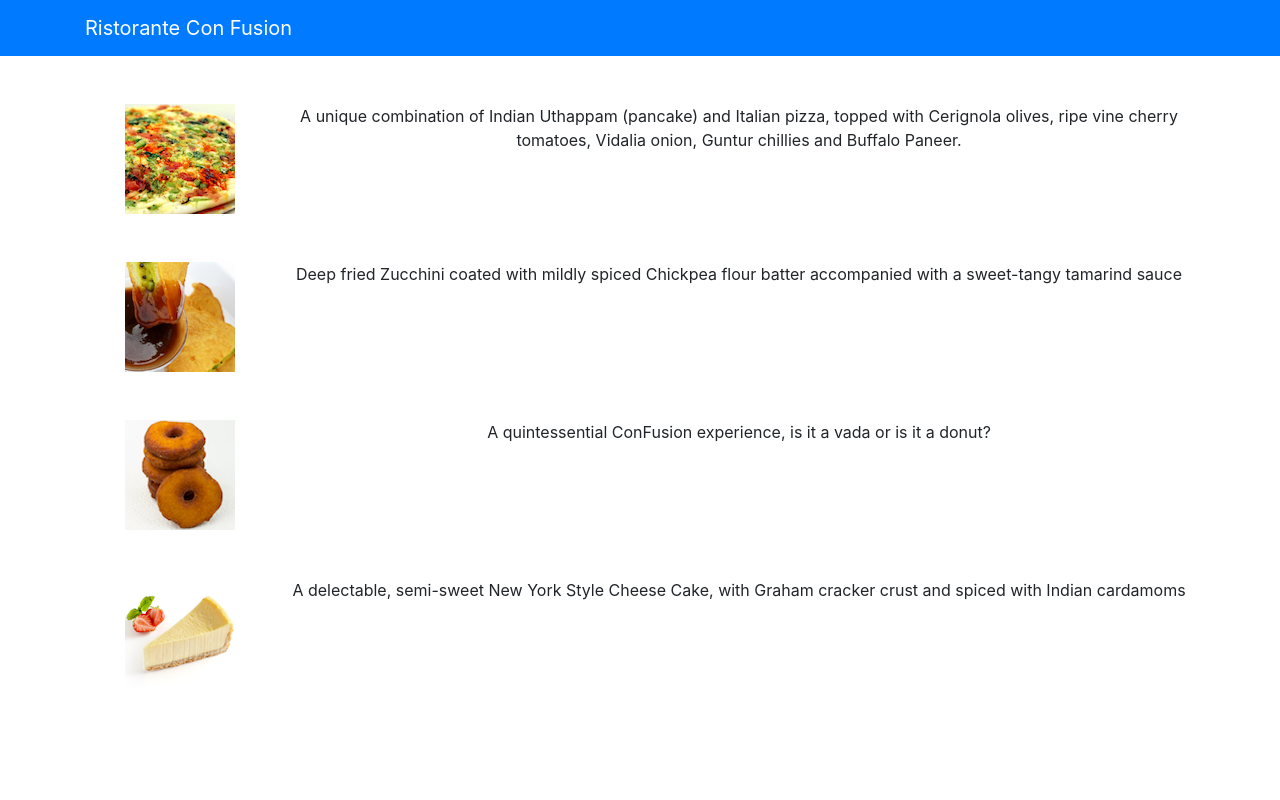
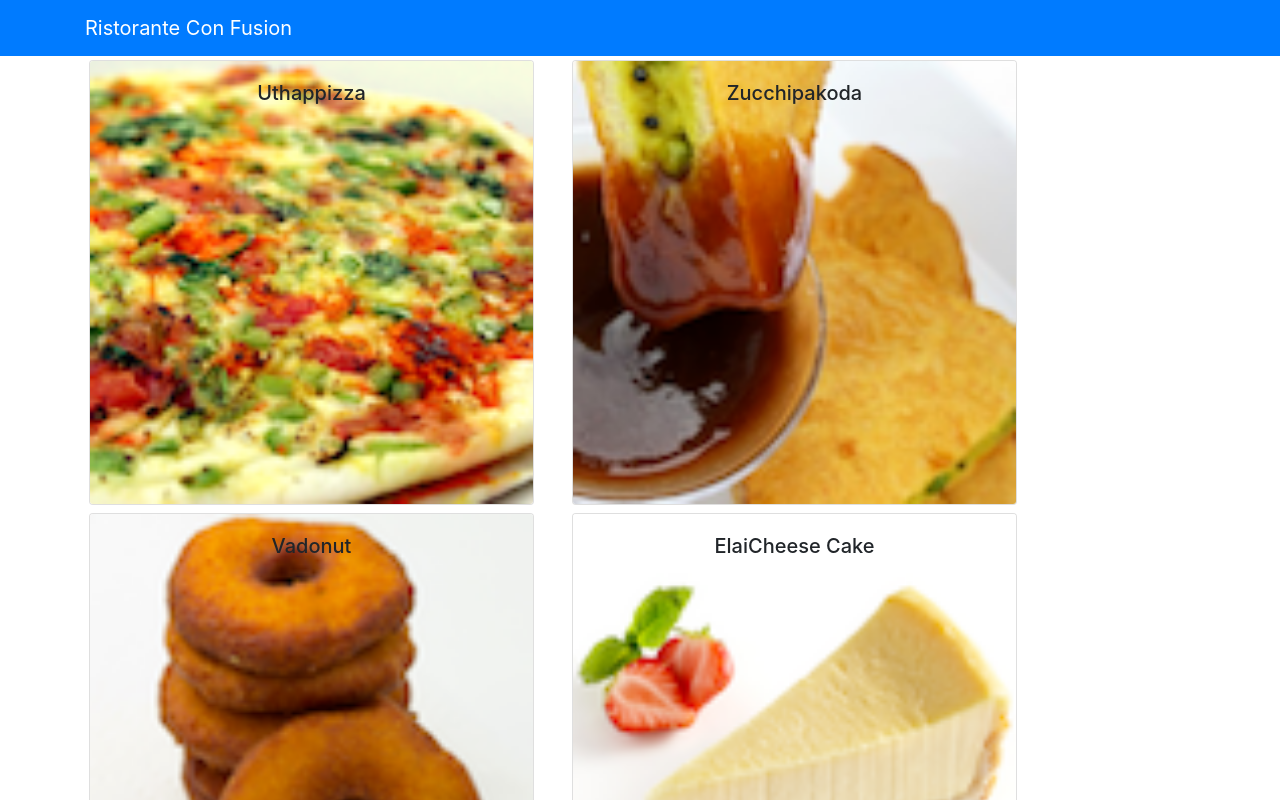
Before and after one commit to Light0617/React_food_app, a React (Create React App) app: page / in a window 1280 px wide. Shown: the top 800 px of the page. Built offline with nearby package versions, Linux system fonts and the light colour scheme.

Commit message:
Components Part 2

```diff
--- a/src/App.js
+++ b/src/App.js
@@ -2,9 +2,16 @@
 import logo from './logo.svg';
 import { Navbar, NavbarBrand } from 'reactstrap';
 import Menu from './components/MenuComponent';
+import { DISHES } from './shared/dishes';
 import './App.css';
 
 class App extends Component {
+  constructor(props) {
+      super(props);
+      this.state = {
+        dishes: DISHES
+      };
+  }
   render() {
     return (
       <div className="App">
@@ -13,7 +20,7 @@
             <NavbarBrand href="/">Ristorante Con Fusion</NavbarBrand>
           </div>
         </Navbar>
-        <Menu/>
+        <Menu dishes = {this.state.dishes}/>
       </div>
     );
   }
--- a/src/components/MenuComponent.js
+++ b/src/components/MenuComponent.js
@@ -1,59 +1,49 @@
 import React, { Component } from 'react';
 import { Media } from 'reactstrap';
+import { Card, CardImg, CardImgOverlay, CardText, CardBody,
+    CardTitle } from 'reactstrap';
 
 class Menu extends Component {
     constructor(props) {
         super(props);
         this.state = {
-            dishes: [
-                {
-                  id: 0,
-                  name:'Uthappizza',
-                  image: 'assets/images/uthappizza.png',
-                  category: 'mains',
-                  label:'Hot',
-                  price:'4.99',
-                  description:'A unique combination of Indian Uthappam (pancake) and Italian pizza, topped with Cerignola olives, ripe vine cherry tomatoes, Vidalia onion, Guntur chillies and Buffalo Paneer.'                        },
-               {
-                  id: 1,
-                  name:'Zucchipakoda',
-                  image: 'assets/images/zucchipakoda.png',
-                  category: 'appetizer',
-                  label:'',
-                  price:'1.99',
-                  description:'Deep fried Zucchini coated with mildly spiced Chickpea flour batter accompanied with a sweet-tangy tamarind sauce'                        },
-               {
-                  id: 2,
-                  name:'Vadonut',
-                  image: 'assets/images/vadonut.png',
-                  category: 'appetizer',
-                  label:'New',
-                  price:'1.99',
-                  description:'A quintessential ConFusion experience, is it a vada or is it a donut?'                        },
-               {
-                  id: 3,
-                  name:'ElaiCheese Cake',
-                  image: 'assets/images/elaicheesecake.png',
-                  category: 'dessert',
-                  label:'',
-                  price:'2.99',
-                  description:'A delectable, semi-sweet New York Style Cheese Cake, with Graham cracker crust and spiced with Indian cardamoms'                        }
-            ],
-        };
+            selectedDish: null
+        }
+    }
+
+    onDishSelect(dish) {
+        this.setState({selectedDish : dish});
+    };
+
+    renderDish(dish){
+        if(dish != null) {
+            return (
+                <Card>
+                    <CardImg top src={dish.image} alt={dish.name}/>
+                    <CardBody>
+                        <CardTitle> {dish.name} </CardTitle>
+                        <CardText> {dish.description} </CardText>
+                    </CardBody>
+                </Card>
+            );
+        } else {
+            return (
+                <div></div>
+            );
+        }
     }
 
     render() {
-        const menu = this.state.dishes.map((dish) => {
+        const menu = this.props.dishes.map((dish) => {
             return (
-                <div key={dish.id} className='col-12 mt-5'>
-                    <Media tag='li'>
-                        <Media left middle>
-                            <Media object src={dish.image} alt={dish.name}/>
-                        </Media>
-                        <Media body className="ml-5">
-                            <p>{dish.description}</p>
-                        </Media>
-                    </Media>
+                <div className="col-12 col-md-5 m-1">
+                    <Card key={dish.id}
+                        onClick={() => this.onDishSelect(dish)}>
+                        <CardImg width="100%" src={dish.image} alt={dish.name} />
+                        <CardImgOverlay>
+                            <CardTitle>{dish.name}</CardTitle>
+                        </CardImgOverlay>
+                    </Card>
                 </div>
             );
         });
@@ -61,9 +51,12 @@
         return (
             <div className="container">
                 <div className="row">
-                    <Media list>
-                        {menu}
-                    </Media>
+                    {menu}
+                </div>
+                <div className="row">
+                    <div className="col-12 col-md-5 m-1">
+                        {this.renderDish(this.state.selectedDish)}
+                    </div>
                 </div>
             </div>
         );
--- /dev/null
+++ b/src/shared/dishes.js
@@ -0,0 +1,186 @@
+export const DISHES =
+    [
+        {
+        id: 0,
+        name:'Uthappizza',
+        image: 'assets/images/uthappizza.png',
+        category: 'mains',
+        label:'Hot',
+        price:'4.99',
+        description:'A unique combination of Indian Uthappam (pancake) and Italian pizza, topped with Cerignola olives, ripe vine cherry tomatoes, Vidalia onion, Guntur chillies and Buffalo Paneer.',
+        comments: [
+            {
+            id: 0,
+            rating: 5,
+            comment: "Imagine all the eatables, living in conFusion!",
+            author: "John Lemon",
+            date: "2012-10-16T17:57:28.556094Z"
+            },
+            {
+            id: 1,
+            rating: 4,
+            comment: "Sends anyone to heaven, I wish I could get my mother-in-law to eat it!",
+            author: "Paul McVites",
+            date: "2014-09-05T17:57:28.556094Z"
+            },
+            {
+            id: 2,
+            rating: 3,
+            comment: "Eat it, just eat it!",
+            author: "Michael Jaikishan",
+            date: "2015-02-13T17:57:28.556094Z"
+            },
+            {
+            id: 3,
+            rating: 4,
+            comment: "Ultimate, Reaching for the stars!",
+            author: "Ringo Starry",
+            date: "2013-12-02T17:57:28.556094Z"
+            },
+            {
+            id: 4,
+            rating: 2,
+            comment: "It's your birthday, we're gonna party!",
+            author: "25 Cent",
+            date: "2011-12-02T17:57:28.556094Z"
+            }
+        ]                        },
+        {
+        id: 1,
+        name:'Zucchipakoda',
+        image: 'assets/images/zucchipakoda.png',
+        category: 'appetizer',
+        label:'',
+        price:'1.99',
+        description:'Deep fried Zucchini coated with mildly spiced Chickpea flour batter accompanied with a sweet-tangy tamarind sauce',
+        comments: [
+            {
+            id: 0,
+            rating: 5,
+            comment: "Imagine all the eatables, living in conFusion!",
+            author: "John Lemon",
+            date: "2012-10-16T17:57:28.556094Z"
+            },
+            {
+            id: 1,
+            rating: 4,
+            comment: "Sends anyone to heaven, I wish I could get my mother-in-law to eat it!",
+            author: "Paul McVites",
+            date: "2014-09-05T17:57:28.556094Z"
+            },
+            {
+            id: 2,
+            rating: 3,
+            comment: "Eat it, just eat it!",
+            author: "Michael Jaikishan",
+            date: "2015-02-13T17:57:28.556094Z"
+            },
+            {
+            id: 3,
+            rating: 4,
+            comment: "Ultimate, Reaching for the stars!",
+            author: "Ringo Starry",
+            date: "2013-12-02T17:57:28.556094Z"
+            },
+            {
+            id: 4,
+            rating: 2,
+            comment: "It's your birthday, we're gonna party!",
+            author: "25 Cent",
+            date: "2011-12-02T17:57:28.556094Z"
+            }
+        ]
+        },
+        {
+        id: 2,
+        name:'Vadonut',
+        image: 'assets/images/vadonut.png',
+        category: 'appetizer',
+        label:'New',
+        price:'1.99',
+        description:'A quintessential ConFusion experience, is it a vada or is it a donut?',
+        comments: [
+            {
+            id: 0,
+            rating: 5,
+            comment: "Imagine all the eatables, living in conFusion!",
+            author: "John Lemon",
+            date: "2012-10-16T17:57:28.556094Z"
+            },
+            {
+            id: 1,
+            rating: 4,
+            comment: "Sends anyone to heaven, I wish I could get my mother-in-law to eat it!",
+            author: "Paul McVites",
+            date: "2014-09-05T17:57:28.556094Z"
+            },
+            {
+            id: 2,
+            rating: 3,
+            comment: "Eat it, just eat it!",
+            author: "Michael Jaikishan",
+            date: "2015-02-13T17:57:28.556094Z"
+            },
+            {
+            id: 3,
+            rating: 4,
+            comment: "Ultimate, Reaching for the stars!",
+            author: "Ringo Starry",
+            date: "2013-12-02T17:57:28.556094Z"
+            },
+            {
+            id: 4,
+            rating: 2,
+            comment: "It's your birthday, we're gonna party!",
+            author: "25 Cent",
+            date: "2011-12-02T17:57:28.556094Z"
+            }
+        ]
+        },
+        {
+        id: 3,
+        name:'ElaiCheese Cake',
+        image: 'assets/images/elaicheesecake.png',
+        category: 'dessert',
+        label:'',
+        price:'2.99',
+        description:'A delectable, semi-sweet New York Style Cheese Cake, with Graham cracker crust and spiced with Indian cardamoms',
+        comments: [
+            {
+            id: 0,
+            rating: 5,
+            comment: "Imagine all the eatables, living in conFusion!",
+            author: "John Lemon",
+            date: "2012-10-16T17:57:28.556094Z"
+            },
+            {
+            id: 1,
+            rating: 4,
+            comment: "Sends anyone to heaven, I wish I could get my mother-in-law to eat it!",
+            author: "Paul McVites",
+            date: "2014-09-05T17:57:28.556094Z"
+            },
+            {
+            id: 2,
+            rating: 3,
+            comment: "Eat it, just eat it!",
+            author: "Michael Jaikishan",
+            date: "2015-02-13T17:57:28.556094Z"
+            },
+            {
+            id: 3,
+            rating: 4,
+            comment: "Ultimate, Reaching for the stars!",
+            author: "Ringo Starry",
+            date: "2013-12-02T17:57:28.556094Z"
+            },
+            {
+            id: 4,
+            rating: 2,
+            comment: "It's your birthday, we're gonna party!",
+            author: "25 Cent",
+            date: "2011-12-02T17:57:28.556094Z"
+            }
+        ]
+        }
+    ];
```
